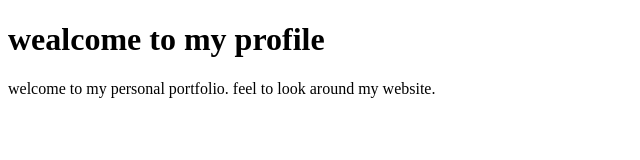
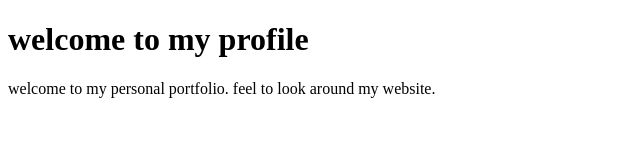
Before and after one commit to rechkyids/rich, a plain HTML site: page index.html in a window 1280 px wide. Shown: the whole page, without its empty margins (0-640 px from the left). Drawn offline with Linux system fonts and the light colour scheme.

Commit message:
Fix spelling error in header
Corrected the spelling of 'wealcome' to 'welcome' in the header.

```diff
--- a/index.html
+++ b/index.html
@@ -4,7 +4,7 @@
     <title>My portfolio</title>
   </head>
   <body>
-    <h1>wealcome to my profile</h1>
+    <h1>welcome to my profile</h1>
     <p class="p-welcome">welcome to my personal portfolio. feel to look around my website. </p>
   </body>
 </html>
```
